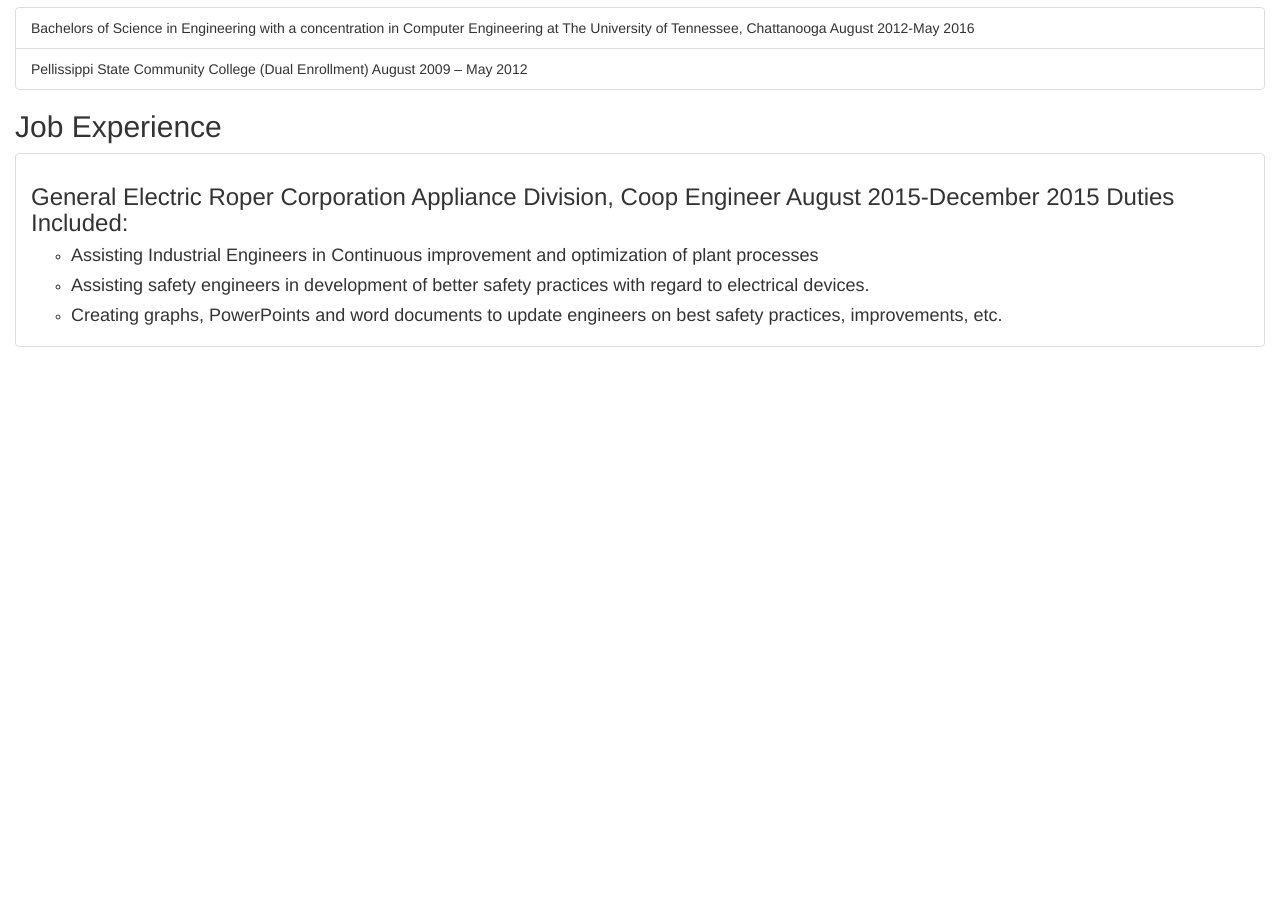
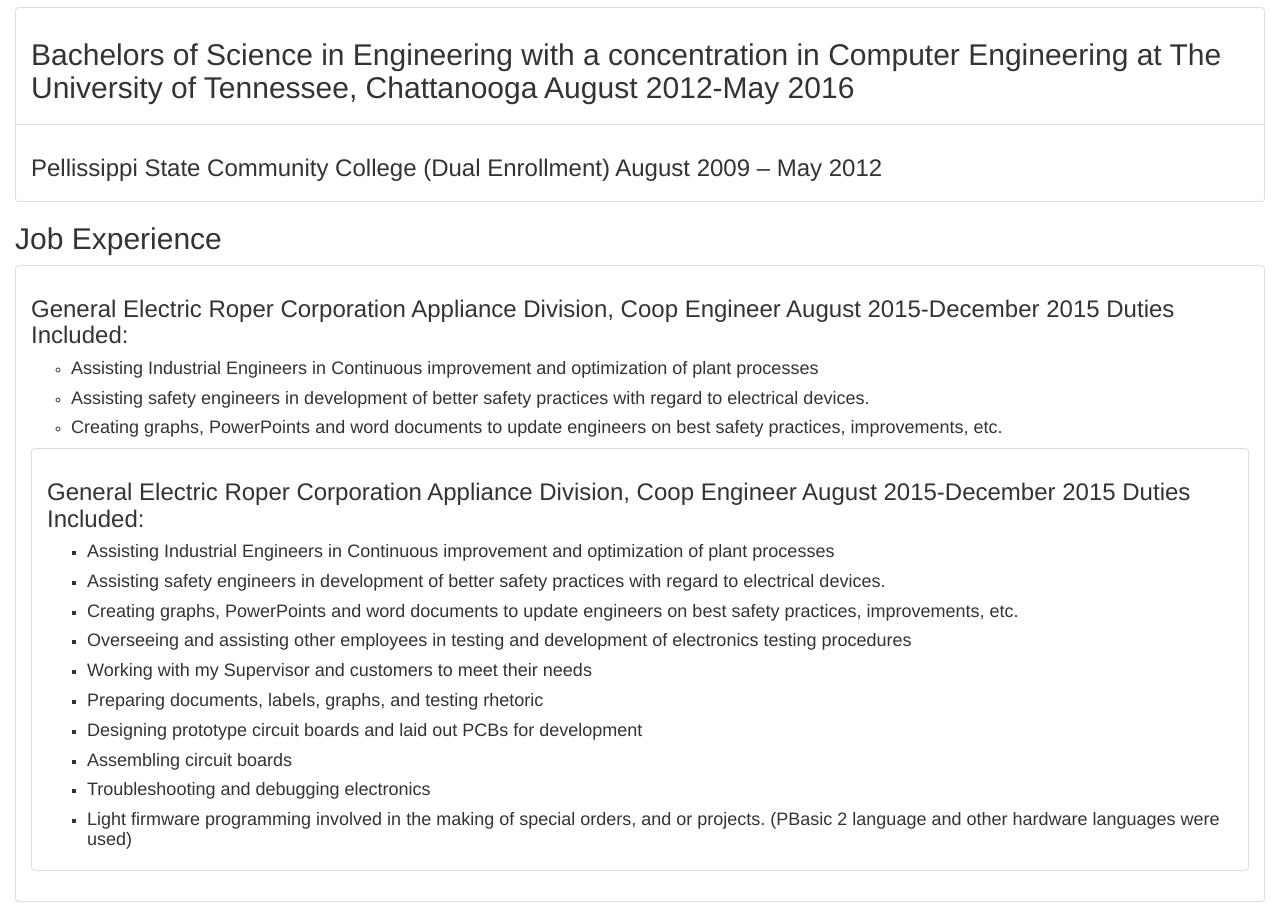
Before and after one commit to zolof3344/zolof3344.github.io, a plain HTML site: page aboutPage.html in a window 1280 px wide. Shown: the part 241-1163 px from the top of the page. Before the commit the page ends 800 px from the top, so only its background shows below. Drawn offline with nearby package versions, Linux system fonts and the light colour scheme.

Commit message:
Slowly Adding more code

```diff
--- a/aboutPage.html
+++ b/aboutPage.html
@@ -29,8 +29,8 @@
   <h2 class="bg-danger">This website is still under construction, however let me tell you a little about myself</h2>
 <h2>Education</h2>
 <ul class='list-group'>
-<li class='list-group-item'> Bachelors of Science in Engineering with a concentration in Computer Engineering at The University of Tennessee, Chattanooga August 2012-May 2016</li>
-<li class='list-group-item'>Pellissippi State Community College (Dual Enrollment) August 2009 – May 2012</li>
+<li class='list-group-item'> <h2>Bachelors of Science in Engineering with a concentration in Computer Engineering at The University of Tennessee, Chattanooga August 2012-May 2016</h3></li>
+<li class='list-group-item'><h3>Pellissippi State Community College (Dual Enrollment) August 2009 – May 2012</h3></li>
 </ul>
 <h2>Job Experience</h2>
 <ul class='list-group'>
@@ -46,6 +46,28 @@ Duties Included:</h3>
 <h4>Creating graphs, PowerPoints and word documents to update engineers on best safety practices, improvements, etc. </h4></li>
 </li>
 </ul>
+<ul class='list-group'>
+<li class='list-group-item'>
+<h3>General Electric Roper Corporation Appliance Division, Coop Engineer		August 2015-December 2015
+Duties Included:</h3>
+<ul>
+<li>
+<h4>Assisting Industrial Engineers in Continuous improvement and optimization of plant processes<h4></li>
+<li>
+<h4>Assisting safety engineers in development of better safety practices with regard to electrical devices.</h4> </li>
+<li>
+<h4>Creating graphs, PowerPoints and word documents to update engineers on best safety practices, improvements, etc. </h4></li>
+</li>
+</ul>
+<ul>
+<li>	<h4>Overseeing and assisting other employees in testing and development of electronics testing procedures </h4></li>
+<li>	<h4>Working with my Supervisor and customers to meet their needs </h4></li>
+<li>	<h4>Preparing documents, labels, graphs, and testing rhetoric</h4>  </li>
+<li>	<h4>Designing prototype circuit boards and laid out PCBs for development</h4></li>
+<li>    <h4>Assembling circuit boards </h4></li>
+<li>	<h4>Troubleshooting and debugging electronics </h4></li>
+<li>	 <h4>Light firmware programming involved in the making of special orders, and or projects. (PBasic 2 language and other hardware languages were used) </h4></li>
+</ul>
 </div>
 </body>
 </html>
```
